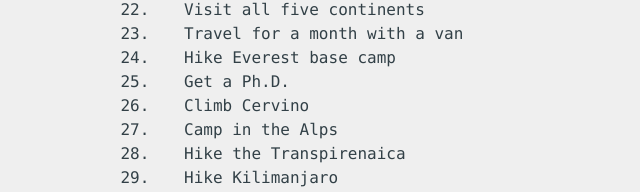
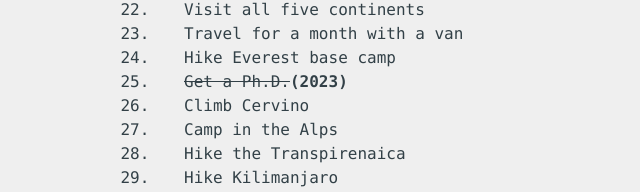
Before and after one commit to pacocp/todobeforedie, a plain HTML site: page index.html in a window 1280 px wide. Shown: the part 599-791 px from the top of the page, 293-933 px from the left. Drawn offline with Linux system fonts and the light colour scheme.

Commit message:
Added PhD

```diff
--- a/index.html
+++ b/index.html
@@ -84,7 +84,7 @@
         <li>Visit all five continents</li>
         <li>Travel for a month with a van</li>
         <li>Hike Everest base camp</li>
-        <li>Get a Ph.D.</li>
+	<li><del>Get a Ph.D.</del><b>(2023)</b></li>
         <li>Climb Cervino</li>
         <li>Camp in the Alps</li>
         <li>Hike the Transpirenaica</li>
```
